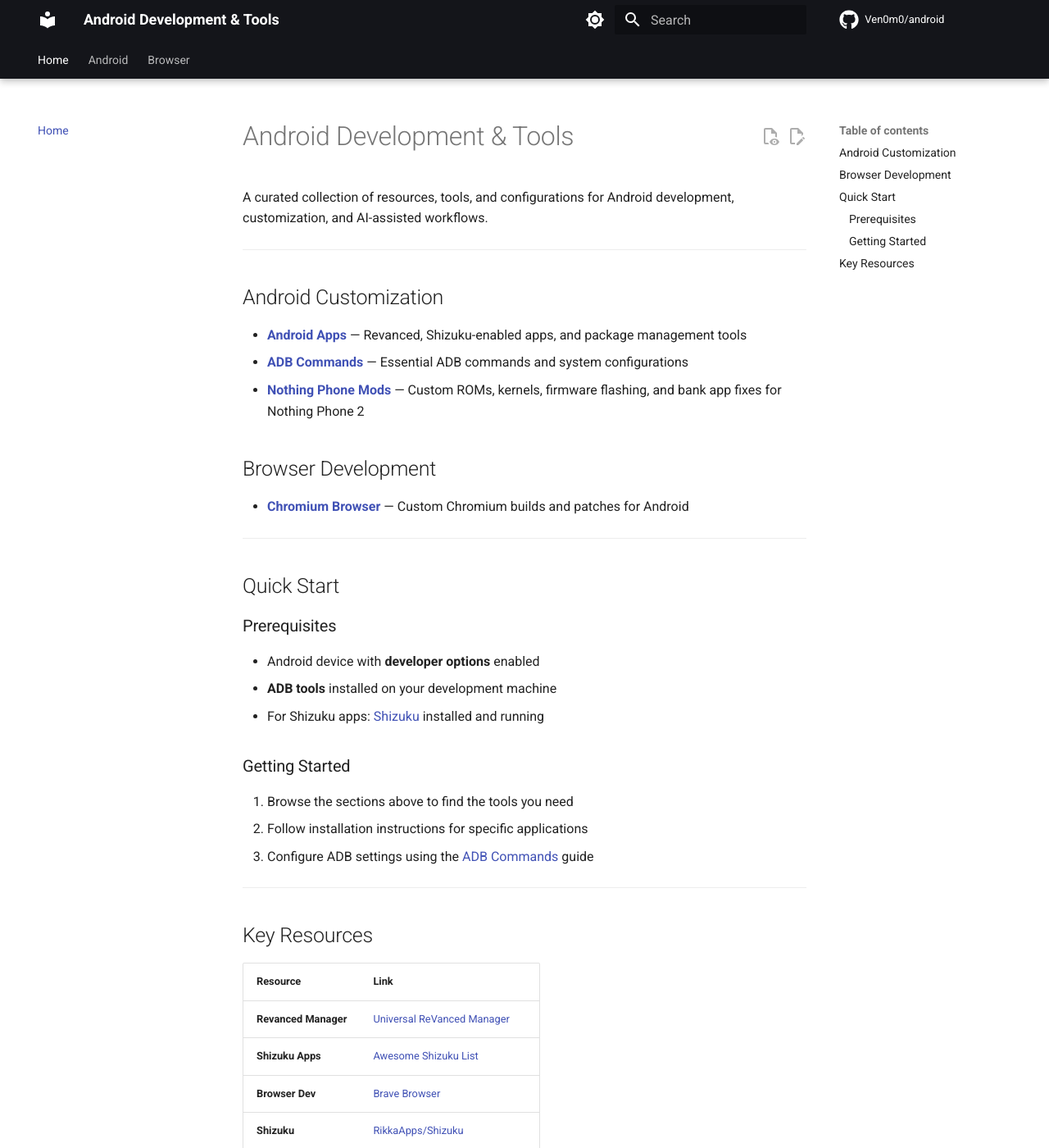
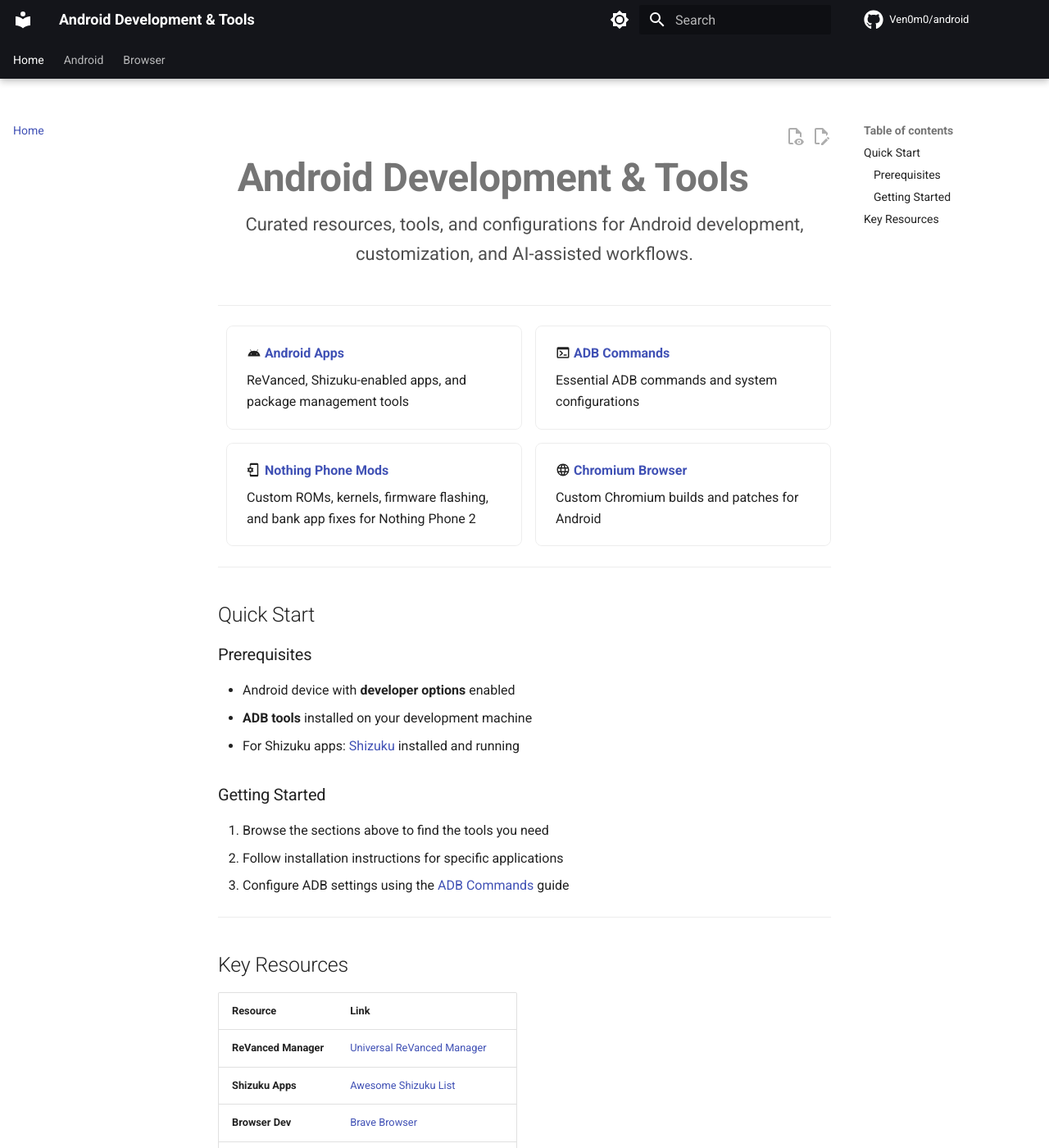
Before and after one commit to Ven0m0/android, an MkDocs documentation site: the page built from docs/index.md, in a window 1280 px wide and 1400 px high. Shown: the whole window at 82% size. Built offline with MkDocs 1.6.1 and Material for MkDocs 9.7.7, drawn with Linux system fonts in a browser that asks for light colours; comment, search, counter and statistics services are not loaded.

Commit message:
Prettify GitHub Pages with custom CSS, grid cards, and responsive design (#20)
* Initial plan

* Prettify GitHub Pages: add custom CSS, grid cards, hero section, responsive improvements

Co-authored-by: Ven0m0 <82972344+Ven0m0@users.noreply.github.com>

---------

Co-authored-by: copilot-swe-agent[bot] <198982749+Copilot@users.noreply.github.com>
Co-authored-by: Ven0m0 <82972344+Ven0m0@users.noreply.github.com>

```diff
--- a/docs/index.md
+++ b/docs/index.md
@@ -3,21 +3,37 @@ title: Home
 description: Android Development & Tools — curated resources, tools, and configurations.
 ---
 
+<div class="hero" markdown>
+
 # Android Development & Tools
 
-A curated collection of resources, tools, and configurations for Android development, customization, and AI-assisted workflows.
+Curated resources, tools, and configurations for Android development,
+customization, and AI-assisted workflows.
+
+</div>
 
 ---
 
-## Android Customization
+<div class="grid cards" markdown>
 
-- **[Android Apps](Android-Apps.md)** — Revanced, Shizuku-enabled apps, and package management tools
-- **[ADB Commands](ADB-Commands.md)** — Essential ADB commands and system configurations
-- **[Nothing Phone Mods](Nothing-Phone.md)** — Custom ROMs, kernels, firmware flashing, and bank app fixes for Nothing Phone 2
+- :material-android: **[Android Apps](Android-Apps.md)**
 
-## Browser Development
+    ReVanced, Shizuku-enabled apps, and package management tools
 
-- **[Chromium Browser](Chromium-Browser.md)** — Custom Chromium builds and patches for Android
+- :material-console: **[ADB Commands](ADB-Commands.md)**
+
+    Essential ADB commands and system configurations
+
+- :material-cellphone-cog: **[Nothing Phone Mods](Nothing-Phone.md)**
+
+    Custom ROMs, kernels, firmware flashing, and bank app fixes
+    for Nothing Phone 2
+
+- :material-web: **[Chromium Browser](Chromium-Browser.md)**
+
+    Custom Chromium builds and patches for Android
+
+</div>
 
 ---
 
@@ -27,13 +43,15 @@ A curated collection of resources, tools, and configurations for Android develop
 
 - Android device with **developer options** enabled
 - **ADB tools** installed on your development machine
-- For Shizuku apps: [Shizuku](https://github.com/RikkaApps/Shizuku) installed and running
+- For Shizuku apps: [Shizuku](https://github.com/RikkaApps/Shizuku)
+  installed and running
 
 ### Getting Started
 
 1. Browse the sections above to find the tools you need
 2. Follow installation instructions for specific applications
-3. Configure ADB settings using the [ADB Commands](ADB-Commands.md) guide
+3. Configure ADB settings using the
+   [ADB Commands](ADB-Commands.md) guide
 
 ---
 
@@ -41,7 +59,7 @@ A curated collection of resources, tools, and configurations for Android develop
 
 | Resource | Link |
 |----------|------|
-| **Revanced Manager** | [Universal ReVanced Manager](https://github.com/Jman-Github/Universal-ReVanced-Manager) |
+| **ReVanced Manager** | [Universal ReVanced Manager](https://github.com/Jman-Github/Universal-ReVanced-Manager) |
 | **Shizuku Apps** | [Awesome Shizuku List](https://github.com/timschneeb/awesome-shizuku) |
 | **Browser Dev** | [Brave Browser](https://github.com/brave/brave-browser) |
 | **Shizuku** | [RikkaApps/Shizuku](https://github.com/RikkaApps/Shizuku) |
--- /dev/null
+++ b/docs/stylesheets/extra.css
@@ -0,0 +1,104 @@
+/* ── Hero Section ── */
+.md-typeset .hero {
+  text-align: center;
+  padding: 2rem 1rem 1rem;
+}
+
+.md-typeset .hero h1 {
+  font-size: 2.4rem;
+  font-weight: 700;
+  margin-bottom: 0.4rem;
+}
+
+.md-typeset .hero p {
+  font-size: 1.1rem;
+  opacity: 0.8;
+  max-width: 40rem;
+  margin: 0 auto;
+}
+
+/* ── Grid Cards ── */
+.md-typeset .grid.cards > ul {
+  display: grid;
+  grid-template-columns: repeat(auto-fit, minmax(14rem, 1fr));
+  gap: 0.8rem;
+  padding: 0;
+  list-style: none;
+}
+
+.md-typeset .grid.cards > ul > li {
+  border: 1px solid var(--md-default-fg-color--lightest);
+  border-radius: 0.4rem;
+  padding: 1rem 1.2rem;
+  transition: box-shadow 0.2s, transform 0.2s;
+}
+
+.md-typeset .grid.cards > ul > li:hover {
+  box-shadow: 0 4px 16px rgba(0, 0, 0, 0.12);
+  transform: translateY(-2px);
+}
+
+[data-md-color-scheme="slate"] .md-typeset .grid.cards > ul > li {
+  border-color: hsla(0, 0%, 100%, 0.08);
+}
+
+[data-md-color-scheme="slate"] .md-typeset .grid.cards > ul > li:hover {
+  box-shadow: 0 4px 16px rgba(0, 0, 0, 0.32);
+}
+
+/* ── Tables – Responsive ── */
+@media screen and (max-width: 44.9375em) {
+  .md-typeset table:not([class]) {
+    display: block;
+    overflow-x: auto;
+    -webkit-overflow-scrolling: touch;
+    font-size: 0.82rem;
+  }
+
+  .md-typeset table:not([class]) th,
+  .md-typeset table:not([class]) td {
+    white-space: nowrap;
+    padding: 0.4rem 0.6rem;
+  }
+}
+
+/* ── Content Width – Desktop ── */
+@media screen and (min-width: 76.25em) {
+  .md-grid {
+    max-width: 68rem;
+  }
+}
+
+/* ── Footer Tweaks ── */
+.md-footer-meta {
+  font-size: 0.78rem;
+}
+
+/* ── Mobile Navigation Enhancements ── */
+@media screen and (max-width: 76.1875em) {
+  .md-nav__link {
+    padding: 0.7rem 0.8rem;
+  }
+}
+
+/* ── Admonitions – Tighten on Mobile ── */
+@media screen and (max-width: 44.9375em) {
+  .md-typeset .admonition,
+  .md-typeset details {
+    margin-left: 0;
+    margin-right: 0;
+  }
+}
+
+/* ── Code Blocks – Prevent Overflow ── */
+.md-typeset pre > code {
+  word-break: break-all;
+  overflow-wrap: break-word;
+}
+
+/* ── Reduce Motion ── */
+@media (prefers-reduced-motion: reduce) {
+  .md-typeset .grid.cards > ul > li {
+    transition: none;
+  }
+}
--- a/mkdocs.yml
+++ b/mkdocs.yml
@@ -57,6 +57,9 @@ markdown_extensions:
   - tables
   - attr_list
   - md_in_html
+  - pymdownx.emoji:
+      emoji_index: !!python/name:material.extensions.emoji.twemoji
+      emoji_generator: !!python/name:material.extensions.emoji.to_svg
   - toc:
       permalink: true
 
@@ -77,4 +80,7 @@ extra:
     - icon: fontawesome/brands/github
       link: https://github.com/Ven0m0/android
 
+extra_css:
+  - stylesheets/extra.css
+
 copyright: Android Development &amp; Tools &mdash; <a href="https://github.com/Ven0m0/android">GitHub</a>
```
